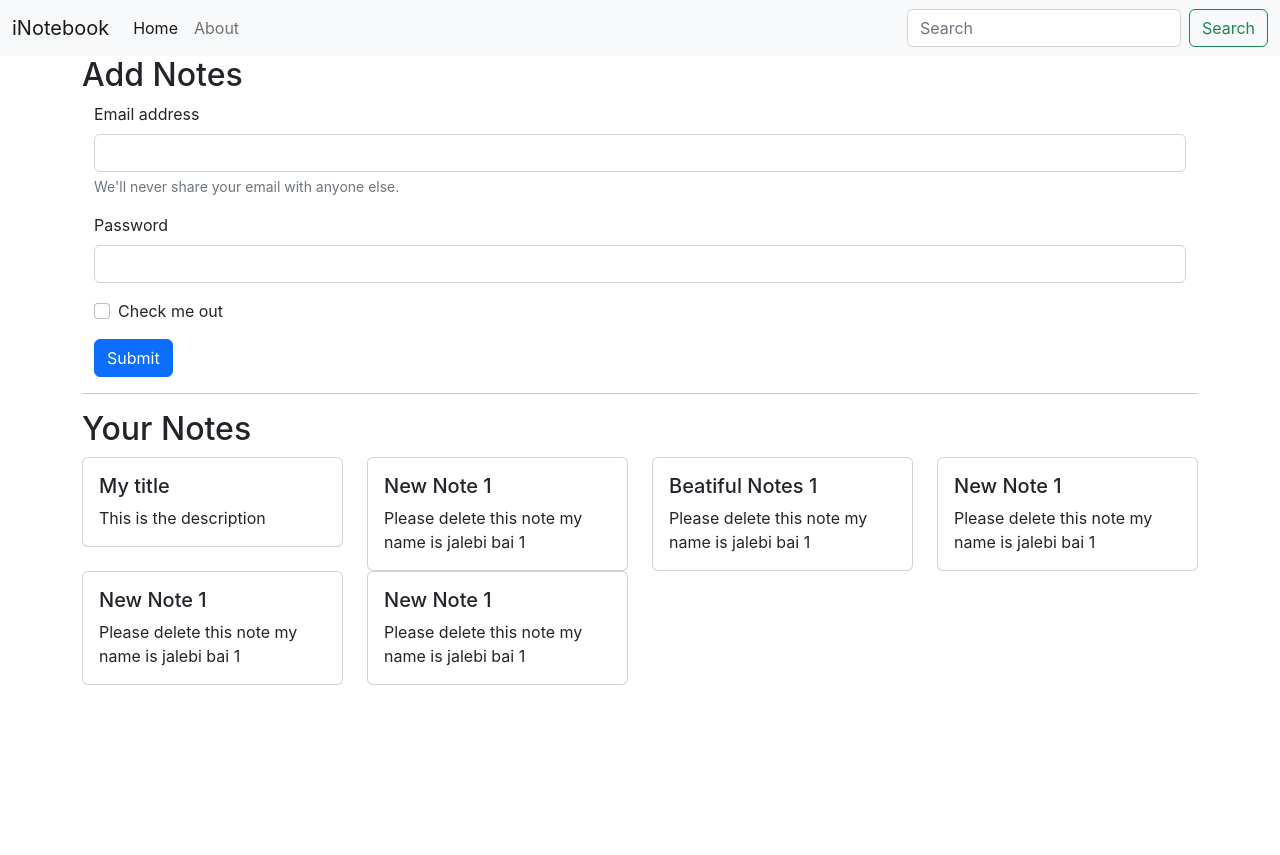
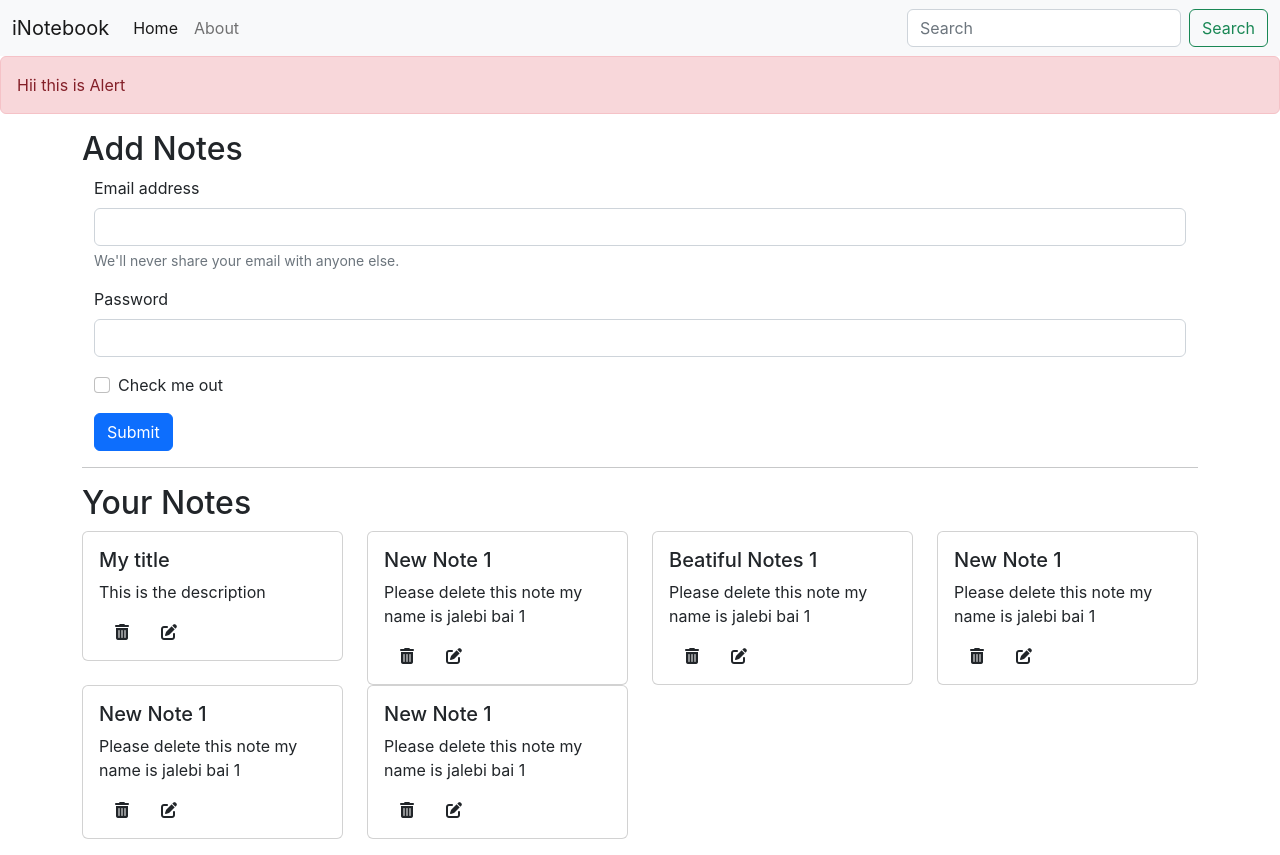
Before and after one commit to mohdmaaz2000/iNotebook, a React (Create React App) app: page / in a window 1280 px wide. Before the commit the page ends 800 px from the top, so only its background shows below. Built offline with nearby package versions, Linux system fonts and the light colour scheme.

Commit message:
Added font awesome icons and more

```diff
--- a/public/index.html
+++ b/public/index.html
@@ -40,6 +40,7 @@
       To begin the development, run `npm start` or `yarn start`.
       To create a production bundle, use `npm run build` or `yarn build`.
     -->
+    <script src="https://kit.fontawesome.com/4ea6e3ab0b.js" crossorigin="anonymous"></script>
     <script src="https://cdn.jsdelivr.net/npm/bootstrap@5.2.0-beta1/dist/js/bootstrap.bundle.min.js" integrity="sha384-pprn3073KE6tl6bjs2QrFaJGz5/SUsLqktiwsUTF55Jfv3qYSDhgCecCxMW52nD2" crossorigin="anonymous"></script>
   </body>
 </html>
--- a/src/App.js
+++ b/src/App.js
@@ -10,6 +10,7 @@ import Navbar from './components/Navbar';
 import Home from './components/Home';
 import About from './components/About';
 import NoteState from './context/notes/NoteState';
+import Alert from './components/Alert';
 
 function App() {
   return (
@@ -17,6 +18,7 @@ function App() {
       <NoteState>
         <Router>
             <Navbar />
+            <Alert message={"Hii this is Alert"}/>
           <div className="container">
             <Routes>
               <Route exact path='/' element={<Home />} />
--- /dev/null
+++ b/src/components/Alert.js
@@ -0,0 +1,11 @@
+import React from 'react'
+
+export default function Alert(props) {
+    return (
+        <div>
+            <div className="alert alert-danger" role="alert">
+                {props.message}
+            </div>
+        </div>
+    )
+}
--- a/src/components/Home.js
+++ b/src/components/Home.js
@@ -8,17 +8,17 @@ const Home = () => {
       <h2 className='my-6'>Add Notes</h2>
       <form className='container my-6'>
         <div className="mb-3">
-          <label for="exampleInputEmail1" className="form-label">Email address</label>
+          <label htmlFor="exampleInputEmail1" className="form-label">Email address</label>
           <input type="email" className="form-control" id="exampleInputEmail1" aria-describedby="emailHelp"/>
             <div id="emailHelp" className="form-text">We'll never share your email with anyone else.</div>
         </div>
         <div className="mb-3">
-          <label for="exampleInputPassword1" className="form-label">Password</label>
+          <label htmlFor="exampleInputPassword1" className="form-label">Password</label>
           <input type="password" className="form-control" id="exampleInputPassword1" />
         </div>
         <div className="mb-3 form-check">
           <input type="checkbox" className="form-check-input" id="exampleCheck1"/>
-            <label className="form-check-label" for="exampleCheck1">Check me out</label>
+            <label className="form-check-label" htmlFor="exampleCheck1">Check me out</label>
         </div>
         <button type="submit" className="btn btn-primary">Submit</button>
       </form>
--- a/src/components/Noteitem.js
+++ b/src/components/Noteitem.js
@@ -8,6 +8,8 @@ export default function notesItem(props) {
         <div className="card-body">
           <h5 className="card-title">{note.title}</h5>
           <p className="card-text">{note.description}</p>
+          <i className="mx-3 fa-solid fa-trash-can"></i>
+          <i className="mx-3 fa-solid fa-pen-to-square"></i>
         </div>
       </div>
     </div>
--- a/src/components/Notes.js
+++ b/src/components/Notes.js
@@ -12,7 +12,7 @@ export default function Notes() {
 
                 {
                     notes.map((note) => {
-                        return <Noteitem note={note} />
+                        return <Noteitem key={note._id} note={note} />
                     })
                 }
 
--- a/src/context/notes/NoteState.js
+++ b/src/context/notes/NoteState.js
@@ -5,7 +5,7 @@ import noteContext from "./noteContext";
 const NoteState = (props) =>{
    const mynotes=[
     {
-      "_id": "62c3fe4115ac7182e25fdbc0",
+      "_id": "62c3fe4115ac7182e25fdb5c0",
       "user": "62c01ecbeae8c04b8e7d4232",
       "title": "My title",
       "description": "This is the description",
@@ -14,7 +14,7 @@ const NoteState = (props) =>{
       "__v": 0
     },
     {
-      "_id": "62c6dc750203c9d4cefd828e",
+      "_id": "62c6dc750203c95d4cefd828e",
       "user": "62c01ecbeae8c04b8e7d4232",
       "title": "New Note 1",
       "description": "Please delete this note my name is jalebi bai 1",
@@ -23,7 +23,7 @@ const NoteState = (props) =>{
       "__v": 0
     },
     {
-      "_id": "62c6dc800203c9d4cefd8290",
+      "_id": "62c6dc8002063c9d4cefd8290",
       "user": "62c01ecbeae8c04b8e7d4232",
       "title": "Beatiful Notes 1",
       "description": "Please delete this note my name is jalebi bai 1",
@@ -32,7 +32,7 @@ const NoteState = (props) =>{
       "__v": 0
     },
     {
-      "_id": "62c6dc750203c9d4cefd828e",
+      "_id": "62c6dc7570203c9d4cefd828e",
       "user": "62c01ecbeae8c04b8e7d4232",
       "title": "New Note 1",
       "description": "Please delete this note my name is jalebi bai 1",
@@ -41,7 +41,7 @@ const NoteState = (props) =>{
       "__v": 0
     },
     {
-      "_id": "62c6dc750203c9d4cefd828e",
+      "_id": "62c6dc7501203c9d4cefd828e",
       "user": "62c01ecbeae8c04b8e7d4232",
       "title": "New Note 1",
       "description": "Please delete this note my name is jalebi bai 1",
@@ -49,7 +49,7 @@ const NoteState = (props) =>{
       "date": "2022-07-07T13:11:35.982Z",
       "__v": 0
     },{
-      "_id": "62c6dc750203c9d4cefd828e",
+      "_id": "62c6dc750203c9d4cefd82d8e",
       "user": "62c01ecbeae8c04b8e7d4232",
       "title": "New Note 1",
       "description": "Please delete this note my name is jalebi bai 1",
--- a/src/index.css
+++ b/src/index.css
@@ -11,3 +11,7 @@ code {
   font-family: source-code-pro, Menlo, Monaco, Consolas, 'Courier New',
     monospace;
 }
+
+i {
+  cursor: pointer;
+}
```
